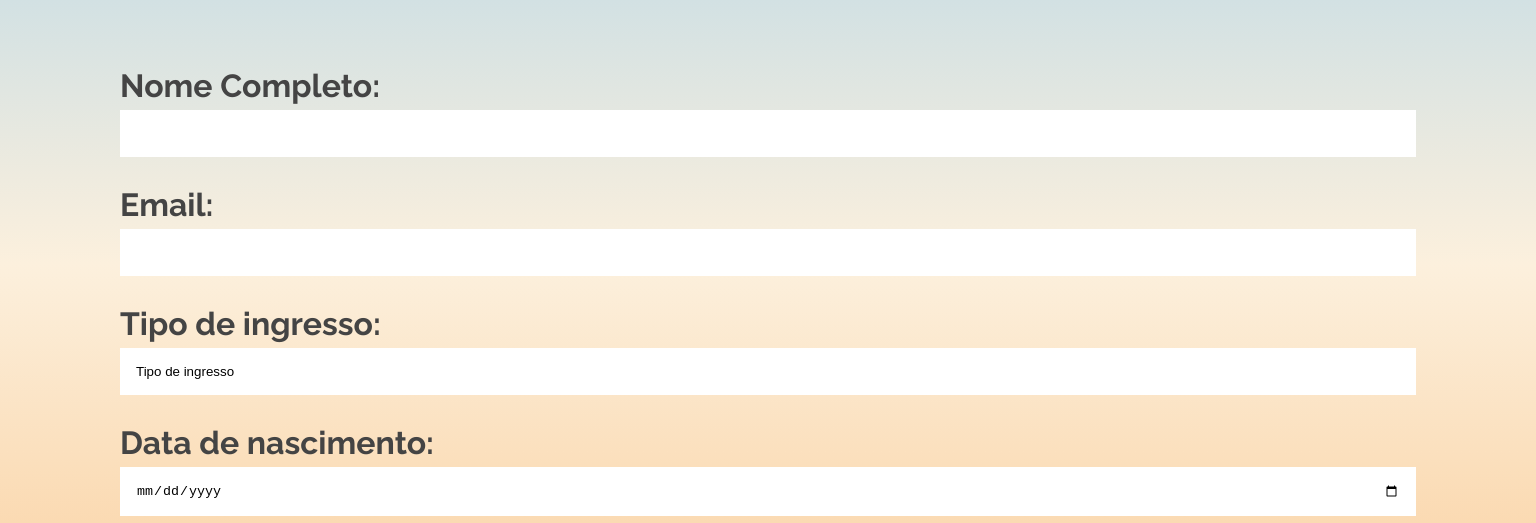
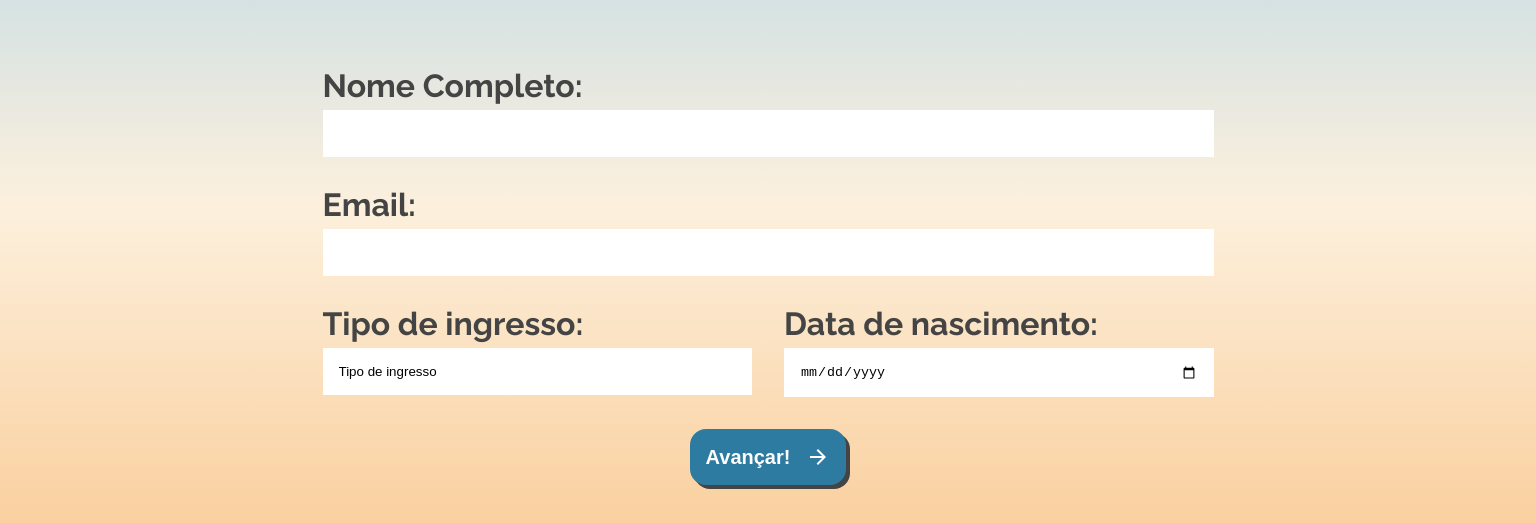
Before and after one commit to beatrizcamaradev/codechella, a plain HTML site: page pages/comprar-ingresso.html in a window 1536 px wide. Shown: the part 661-1184 px from the top of the page. Drawn offline with Linux system fonts and the light colour scheme; a web font is replaced by a local one.

Commit message:
Uploading the Buy Ticket page

```diff
--- a/pages/comprar-ingresso.html
+++ b/pages/comprar-ingresso.html
@@ -48,12 +48,12 @@
                 <h2 class="form__title">Preencha o formulário a seguir:</h2>
                 <form action="#" class="form__container">
 
-                    <div class="form__item">
+                    <div class="form__item grid-col-span-2">
                         <label for="name" class="form__label">Nome Completo:</label>
                         <input id="name" type="text" name="name" maxlength="100">
                     </div>
 
-                    <div class="form__item">
+                    <div class="form__item grid-col-span-2">
                         <label for="email" class="form__label">Email:</label>
                         <input id="email" type="email" name="email" maxlength="100">
                     </div>
@@ -75,8 +75,8 @@
                         <input id="birthday" type="date" name="birthday">
                     </div>
 
-                    <div class="form__button">
-                        <button class="select-button">Avançar!</button>
+                    <div class="form__button grid-col-span-2">
+                        <button class="select-button">Avançar!<img src="../images/arrow_forward.svg"></button>
                     </div>
                 </form>
 
--- a/styles/form.css
+++ b/styles/form.css
@@ -12,9 +12,7 @@
 }
 
 .form__container {
-    display: flex;
-    flex-direction: column;
-    align-items: stretch;
+    display: grid;
     gap: 2rem;
 }
 
@@ -25,7 +23,7 @@
 }
 
 .form__button {
-    align-self: center;
+    justify-self: center;
 }
 
 .form__label {
@@ -60,11 +58,14 @@
     .container {
         display: flex;
         flex-direction: column;
-        padding: 3rem 7.5rem;
+        padding: 3rem 20.1563rem;
     }
 
-    .form__item:nth-child(3),
-    .form__item:nth-child(4) {
+    .form__container {
+        grid-template-columns: repeat(2, 1fr);
+    }
 
+    .grid-col-span-2 {
+        grid-column: span 2;
     }
 }
```
Also changed, not shown: images/arrow_forward.svg (added).
